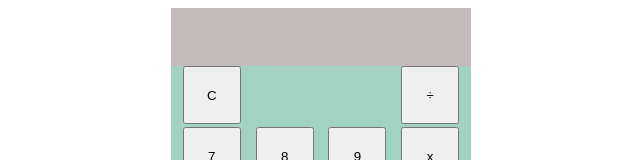
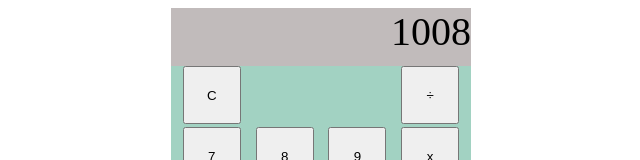
Before and after one commit to jh80/calculator, a plain HTML site: page index.html in a window 1280 px wide. Shown: the top 160 px of the page, without its empty margins (319-959 px from the left). Drawn offline with Linux system fonts and the light colour scheme.

Commit message:
Adjust font-size and text alignment of display

```diff
--- a/index.html
+++ b/index.html
@@ -8,7 +8,7 @@
     </head>
     <body>
         <div id="calculatorFrame">
-            <div id="display"></div>
+            <div id="display">1008</div>
             <div id="btnContainer">
                 <button id="clear" class="btn">C</button>
                 <button class="btn filler"></button>
--- a/style.css
+++ b/style.css
@@ -9,6 +9,14 @@ body {
     margin: auto;
 }
 
+#display {
+    background-color: #c1bbbb;
+    height: 58px;
+    font-size: 40px;
+    text-align: right;
+    justify-content: flex-end;
+}
+
 #btnContainer {
     display: flex;
     justify-content: space-evenly;
@@ -16,10 +24,6 @@ body {
     gap: 3px;
 }
 
-#display {
-    background-color: #c1bbbb;
-    height: 58px;
-}
 
 .btn {
     width: 58px;
```
